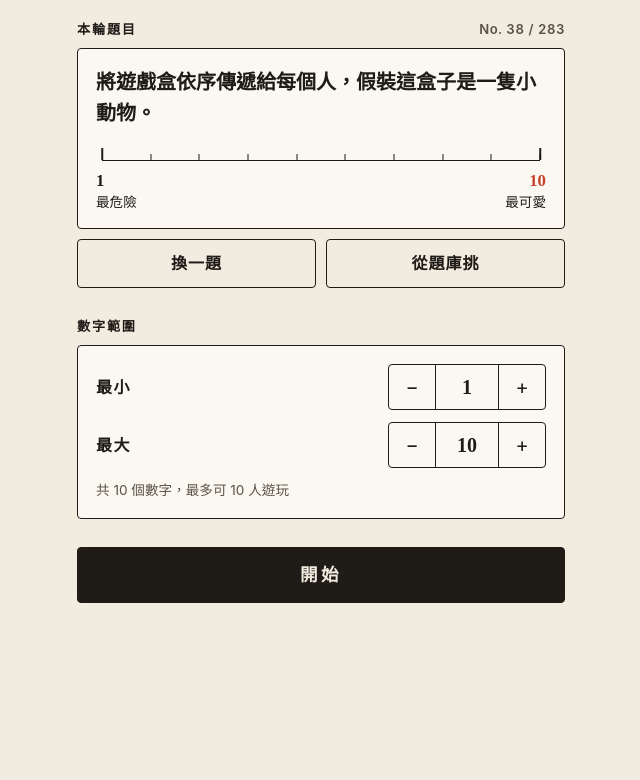
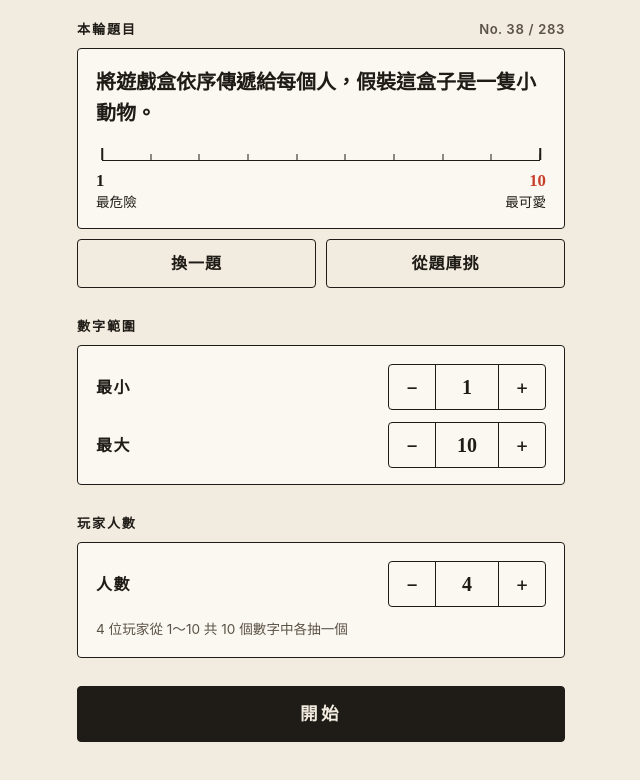
Before and after one commit to pu758614/random_num.github.io, a plain HTML site: page index.html in a window 1280 px wide. Shown: the part 78-858 px from the top of the page, without its empty margins (319-959 px from the left). Before the commit the page ends 800 px from the top, so only its background shows below. Drawn offline with Linux system fonts and the light colour scheme.

Commit message:
玩家人數與數字範圍分開設定
- 設定畫面新增「玩家人數」，人數不可多於數字數量
- 抽完設定的人數後即停止抽數字，進度改為顯示人數
- 舊版存檔沿用「人數 = 數字數量」
- README 轉為 UTF-8 並更新玩法說明

Co-Authored-By: Claude Opus 5.5 <noreply@anthropic.com>
Claude-Session: https://claude.ai/code/session_0162udZCmxiScx3arJenXyG1

```diff
--- a/index.html
+++ b/index.html
@@ -51,6 +51,18 @@
             <button type="button" class="step" data-target="maxInput" data-delta="-1" aria-label="最大值減一">−</button>
             <input type="number" id="maxInput" inputmode="numeric" value="10" min="1" max="999">
             <button type="button" class="step" data-target="maxInput" data-delta="1" aria-label="最大值加一">+</button>
+          </div>
+        </div>
+      </article>
+
+      <h2 class="label spaced">玩家人數</h2>
+      <article class="panel range-panel">
+        <div class="stepper">
+          <label class="stepper-label" for="playersInput">人數</label>
+          <div class="stepper-ctrl">
+            <button type="button" class="step" data-target="playersInput" data-delta="-1" aria-label="人數減一">−</button>
+            <input type="number" id="playersInput" inputmode="numeric" value="4" min="1" max="999">
+            <button type="button" class="step" data-target="playersInput" data-delta="1" aria-label="人數加一">+</button>
           </div>
         </div>
         <p class="hint" id="rangeHint"></p>
@@ -157,7 +169,7 @@
       <button class="text-btn" type="button" data-close>關閉</button>
     </div>
     <ol class="help-list">
-      <li>選一道題目，設定數字範圍後開始。</li>
+      <li>選一道題目，設定數字範圍和玩家人數後開始。</li>
       <li>手機輪流傳下去，每人抽一個秘密數字，看完蓋牌再傳。</li>
       <li>照自己的數字回答或表演——數字越大，越靠近題目的「最高」那端。</li>
       <li>大家一起猜每個人的順序，最後公布結果對答案。</li>
--- a/js/app.js
+++ b/js/app.js
@@ -32,6 +32,7 @@
     qIndex: randomIndex(),
     min: 1,
     max: 10,
+    playerCount: 4,      // 本輪玩家人數（不可多於數字數量）
     pool: [],            // 尚未被抽走的數字
     players: [],         // [{ code, number }]
     showing: false,      // 目前是否正在顯示某位玩家的數字
@@ -43,7 +44,11 @@
   function loadState() {
     try {
       const s = JSON.parse(localStorage.getItem(STORAGE_KEY));
-      if (s && questions[s.qIndex] && Array.isArray(s.pool) && Array.isArray(s.players)) return s;
+      if (s && questions[s.qIndex] && Array.isArray(s.pool) && Array.isArray(s.players)) {
+        // 舊版存檔沒有人數設定：沿用舊行為（人數 = 數字數量）
+        if (!Number.isInteger(s.playerCount)) s.playerCount = s.max - s.min + 1;
+        return s;
+      }
     } catch { /* ignore */ }
     return null;
   }
@@ -153,6 +158,7 @@
   // ───────── 設定畫面 ─────────
   const minInput = $('minInput');
   const maxInput = $('maxInput');
+  const playersInput = $('playersInput');
 
   function renderSetup() {
     const q = questions[state.qIndex];
@@ -160,28 +166,37 @@
     $('setupNo').textContent = `No. ${q.index + 1} / ${questions.length}`;
     minInput.value = state.min;
     maxInput.value = state.max;
+    playersInput.value = state.playerCount;
     validateRange();
   }
 
   function readRange() {
-    return { min: parseInt(minInput.value, 10), max: parseInt(maxInput.value, 10) };
+    return {
+      min: parseInt(minInput.value, 10),
+      max: parseInt(maxInput.value, 10),
+      players: parseInt(playersInput.value, 10),
+    };
   }
 
   function validateRange() {
-    const { min, max } = readRange();
+    const { min, max, players } = readRange();
     const hint = $('rangeHint');
     let error = '';
-    if (Number.isNaN(min) || Number.isNaN(max)) error = '請輸入數字';
+    const count = max - min + 1;
+    if (Number.isNaN(min) || Number.isNaN(max) || Number.isNaN(players)) error = '請輸入數字';
     else if (min < RANGE_MIN || max > RANGE_MAX) error = `範圍需在 ${RANGE_MIN}～${RANGE_MAX} 之間`;
     else if (min >= max) error = '最小值必須小於最大值';
+    else if (players < 1) error = '至少要 1 位玩家';
+    else if (players > count) error = `玩家人數不能多於數字數量（共 ${count} 個數字）`;
 
     hint.classList.toggle('error', Boolean(error));
-    hint.textContent = error || `共 ${max - min + 1} 個數字，最多可 ${max - min + 1} 人遊玩`;
+    hint.textContent = error || `${players} 位玩家從 ${min}～${max} 共 ${count} 個數字中各抽一個`;
     $('startBtn').disabled = Boolean(error);
 
     if (!error) {
       state.min = min;
       state.max = max;
+      state.playerCount = players;
       renderScale($('setupScale'), questions[state.qIndex]);
     }
     return !error;
@@ -189,12 +204,13 @@
 
   minInput.addEventListener('input', validateRange);
   maxInput.addEventListener('input', validateRange);
+  playersInput.addEventListener('input', validateRange);
 
   document.querySelectorAll('.step').forEach((btn) => {
     btn.addEventListener('click', () => {
       const input = $(btn.dataset.target);
       const next = (parseInt(input.value, 10) || 0) + Number(btn.dataset.delta);
-      input.value = Math.min(RANGE_MAX, Math.max(RANGE_MIN, next));
+      input.value = Math.min(Number(input.max), Math.max(Number(input.min), next));
       validateRange();
     });
   });
@@ -258,13 +274,13 @@
 
   function renderGame() {
     const q = questions[state.qIndex];
-    const total = state.max - state.min + 1;
+    const total = state.playerCount;
     const drawn = state.players.length;
     const current = state.players[drawn - 1];
 
     $('gameQuestion').textContent = q.prompt;
     renderScale($('gameScale'), q, state.showing && current ? current.number : null);
-    $('progressText').textContent = `${drawn} / ${total}`;
+    $('progressText').textContent = `${drawn} / ${total} 人`;
 
     if (state.showing && current) {
       const corner = `${current.number}\n${current.code}`;
@@ -280,10 +296,10 @@
       flip.dataset.state = 'idle';
       $('drawBtn').hidden = false;
       $('hideBtn').hidden = true;
-      const empty = state.pool.length === 0;
+      const empty = drawn >= total || state.pool.length === 0;
       $('drawBtn').disabled = empty;
       $('frontPlayer').textContent = empty ? '—' : codeFor(drawn);
-      $('frontNote').textContent = empty ? '數字已全部抽完' : '其他人請先別看';
+      $('frontNote').textContent = empty ? '所有玩家都抽完了' : '其他人請先別看';
       $('reminder').textContent = empty
         ? '開始輪流回答或表演吧。'
         : drawn === 0 ? '從第一位玩家開始。' : '傳給下一位玩家。';
@@ -303,7 +319,7 @@
   }
 
   $('drawBtn').addEventListener('click', () => {
-    if (state.pool.length === 0) return;
+    if (state.players.length >= state.playerCount || state.pool.length === 0) return;
     const i = Math.floor(Math.random() * state.pool.length);
     const number = state.pool.splice(i, 1)[0];
     state.players.push({ code: codeFor(state.players.length), number });
```
Also changed, not shown: 1 other file.
